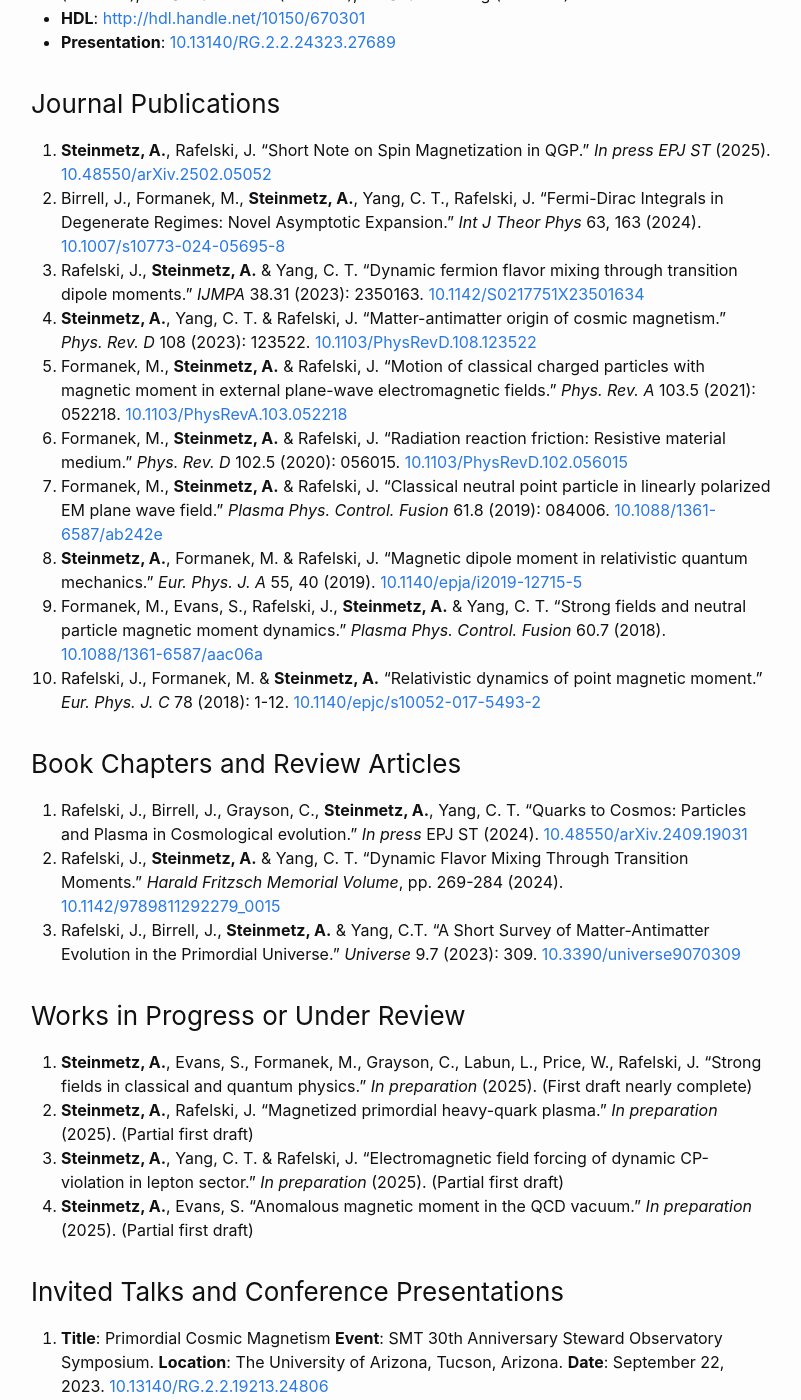
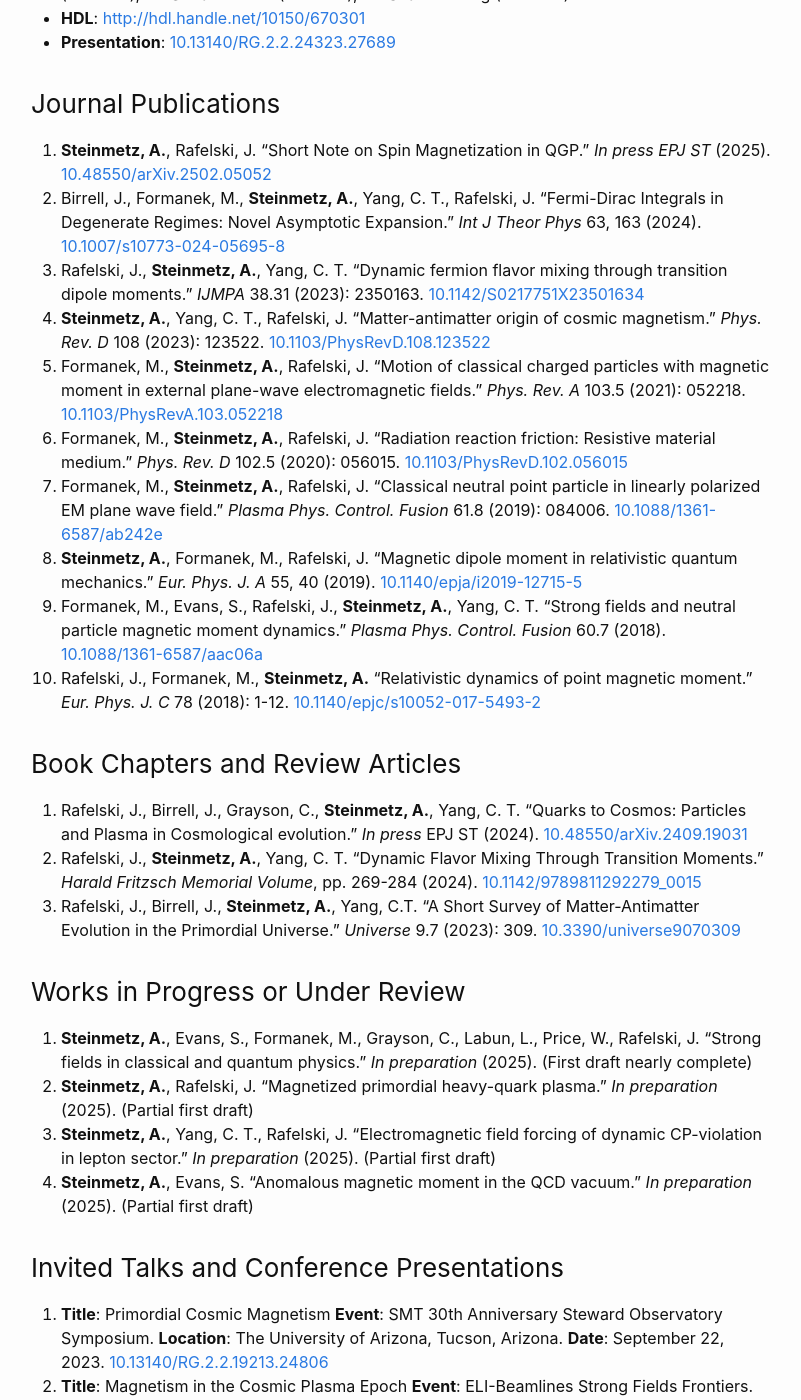
Before and after one commit to ajsteinmetz/ajsteinmetz.github.io, a Jekyll site: the page built from cv.md, in a window 1280 px wide and 1400 px high, scrolled down 1621 px. Shown: the whole window, without its empty margins (239-1040 px from the left). Built offline with Jekyll 4.4.1, drawn with Linux system fonts in a browser that asks for light colours; our own code applies the rules of GitHub Pages for plain Markdown files; comment, search, counter and statistics services are not loaded; some of the changed text lies outside the part shown.

Commit message:
Update cv.md

```diff
--- a/cv.md
+++ b/cv.md
@@ -42,26 +42,26 @@
 
 1. **Steinmetz, A.**, Rafelski, J. "Short Note on Spin Magnetization in QGP." _In press EPJ ST_ (2025). [10.48550/arXiv.2502.05052](https://doi.org/10.48550/arXiv.2502.05052)
 2. Birrell, J., Formanek, M., **Steinmetz, A.**, Yang, C. T., Rafelski, J. "Fermi-Dirac Integrals in Degenerate Regimes: Novel Asymptotic Expansion." *Int J Theor Phys* 63, 163 (2024). [10.1007/s10773-024-05695-8](https://doi.org/10.1007/s10773-024-05695-8)
-3. Rafelski, J., **Steinmetz, A.** & Yang, C. T. "Dynamic fermion flavor mixing through transition dipole moments." *IJMPA* 38.31 (2023): 2350163. [10.1142/S0217751X23501634](https://doi.org/10.1142/S0217751X23501634)
-4. **Steinmetz, A.**, Yang, C. T. & Rafelski, J. "Matter-antimatter origin of cosmic magnetism." *Phys. Rev. D* 108 (2023): 123522. [10.1103/PhysRevD.108.123522](https://doi.org/10.1103/PhysRevD.108.123522)
-5. Formanek, M., **Steinmetz, A.** & Rafelski, J. "Motion of classical charged particles with magnetic moment in external plane-wave electromagnetic fields." *Phys. Rev. A* 103.5 (2021): 052218. [10.1103/PhysRevA.103.052218](https://doi.org/10.1103/PhysRevA.103.052218)
-6. Formanek, M., **Steinmetz, A.** & Rafelski, J. "Radiation reaction friction: Resistive material medium." *Phys. Rev. D* 102.5 (2020): 056015. [10.1103/PhysRevD.102.056015](https://doi.org/10.1103/PhysRevD.102.056015)
-7. Formanek, M., **Steinmetz, A.** & Rafelski, J. "Classical neutral point particle in linearly polarized EM plane wave field." *Plasma Phys. Control. Fusion* 61.8 (2019): 084006. [10.1088/1361-6587/ab242e](https://doi.org/10.1088/1361-6587/ab242e)
-8. **Steinmetz, A.**, Formanek, M. & Rafelski, J. "Magnetic dipole moment in relativistic quantum mechanics." *Eur. Phys. J. A* 55, 40 (2019). [10.1140/epja/i2019-12715-5](https://doi.org/10.1140/epja/i2019-12715-5)
-9. Formanek, M., Evans, S., Rafelski, J., **Steinmetz, A.** & Yang, C. T. "Strong fields and neutral particle magnetic moment dynamics." *Plasma Phys. Control. Fusion* 60.7 (2018). [10.1088/1361-6587/aac06a](https://doi.org/10.1088/1361-6587/aac06a)
-10. Rafelski, J., Formanek, M. & **Steinmetz, A.** "Relativistic dynamics of point magnetic moment." *Eur. Phys. J. C* 78 (2018): 1-12. [10.1140/epjc/s10052-017-5493-2](https://doi.org/10.1140/epjc/s10052-017-5493-2)
+3. Rafelski, J., **Steinmetz, A.**, Yang, C. T. "Dynamic fermion flavor mixing through transition dipole moments." *IJMPA* 38.31 (2023): 2350163. [10.1142/S0217751X23501634](https://doi.org/10.1142/S0217751X23501634)
+4. **Steinmetz, A.**, Yang, C. T., Rafelski, J. "Matter-antimatter origin of cosmic magnetism." *Phys. Rev. D* 108 (2023): 123522. [10.1103/PhysRevD.108.123522](https://doi.org/10.1103/PhysRevD.108.123522)
+5. Formanek, M., **Steinmetz, A.**, Rafelski, J. "Motion of classical charged particles with magnetic moment in external plane-wave electromagnetic fields." *Phys. Rev. A* 103.5 (2021): 052218. [10.1103/PhysRevA.103.052218](https://doi.org/10.1103/PhysRevA.103.052218)
+6. Formanek, M., **Steinmetz, A.**, Rafelski, J. "Radiation reaction friction: Resistive material medium." *Phys. Rev. D* 102.5 (2020): 056015. [10.1103/PhysRevD.102.056015](https://doi.org/10.1103/PhysRevD.102.056015)
+7. Formanek, M., **Steinmetz, A.**, Rafelski, J. "Classical neutral point particle in linearly polarized EM plane wave field." *Plasma Phys. Control. Fusion* 61.8 (2019): 084006. [10.1088/1361-6587/ab242e](https://doi.org/10.1088/1361-6587/ab242e)
+8. **Steinmetz, A.**, Formanek, M., Rafelski, J. "Magnetic dipole moment in relativistic quantum mechanics." *Eur. Phys. J. A* 55, 40 (2019). [10.1140/epja/i2019-12715-5](https://doi.org/10.1140/epja/i2019-12715-5)
+9. Formanek, M., Evans, S., Rafelski, J., **Steinmetz, A.**, Yang, C. T. "Strong fields and neutral particle magnetic moment dynamics." *Plasma Phys. Control. Fusion* 60.7 (2018). [10.1088/1361-6587/aac06a](https://doi.org/10.1088/1361-6587/aac06a)
+10. Rafelski, J., Formanek, M., **Steinmetz, A.** "Relativistic dynamics of point magnetic moment." *Eur. Phys. J. C* 78 (2018): 1-12. [10.1140/epjc/s10052-017-5493-2](https://doi.org/10.1140/epjc/s10052-017-5493-2)
 
 ### Book Chapters and Review Articles
 
 1. Rafelski, J., Birrell, J., Grayson, C., **Steinmetz, A.**, Yang, C. T. "Quarks to Cosmos: Particles and Plasma in Cosmological evolution." *In press* EPJ ST (2024). [10.48550/arXiv.2409.19031](https://doi.org/10.48550/arXiv.2409.19031)
-2. Rafelski, J., **Steinmetz, A.** & Yang, C. T. "Dynamic Flavor Mixing Through Transition Moments." *Harald Fritzsch Memorial Volume*, pp. 269-284 (2024). [10.1142/9789811292279_0015](https://doi.org/10.1142/9789811292279_0015)
-3. Rafelski, J., Birrell, J., **Steinmetz, A.** & Yang, C.T. "A Short Survey of Matter-Antimatter Evolution in the Primordial Universe." *Universe* 9.7 (2023): 309. [10.3390/universe9070309](https://doi.org/10.3390/universe9070309)
+2. Rafelski, J., **Steinmetz, A.**, Yang, C. T. "Dynamic Flavor Mixing Through Transition Moments." *Harald Fritzsch Memorial Volume*, pp. 269-284 (2024). [10.1142/9789811292279_0015](https://doi.org/10.1142/9789811292279_0015)
+3. Rafelski, J., Birrell, J., **Steinmetz, A.**, Yang, C.T. "A Short Survey of Matter-Antimatter Evolution in the Primordial Universe." *Universe* 9.7 (2023): 309. [10.3390/universe9070309](https://doi.org/10.3390/universe9070309)
 
 ### Works in Progress or Under Review
 
 1. **Steinmetz, A.**, Evans, S., Formanek, M., Grayson, C., Labun, L., Price, W., Rafelski, J. "Strong fields in classical and quantum physics." _In preparation_ (2025). (First draft nearly complete)
 2. **Steinmetz, A.**, Rafelski, J. "Magnetized primordial heavy-quark plasma." _In preparation_ (2025). (Partial first draft)
-3. **Steinmetz, A.**, Yang, C. T. & Rafelski, J. "Electromagnetic field forcing of dynamic CP-violation in lepton sector." _In preparation_ (2025). (Partial first draft)
+3. **Steinmetz, A.**, Yang, C. T., Rafelski, J. "Electromagnetic field forcing of dynamic CP-violation in lepton sector." _In preparation_ (2025). (Partial first draft)
 4. **Steinmetz, A.**, Evans, S. "Anomalous magnetic moment in the QCD vacuum." _In preparation_ (2025). (Partial first draft)
 
 ### Invited Talks and Conference Presentations
```
Also changed, not shown: other parts of cv.md (+1 -0 lines).
